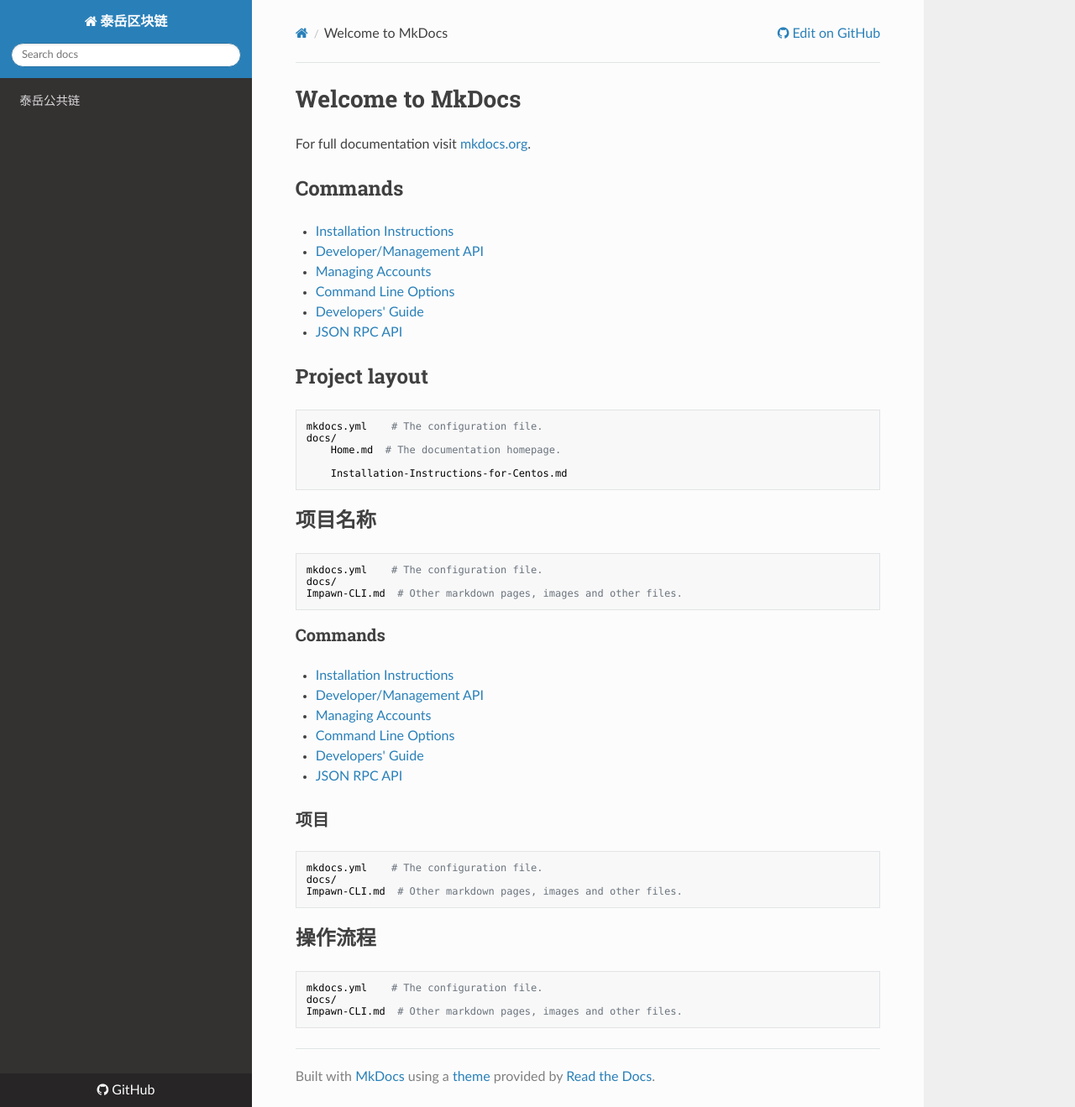
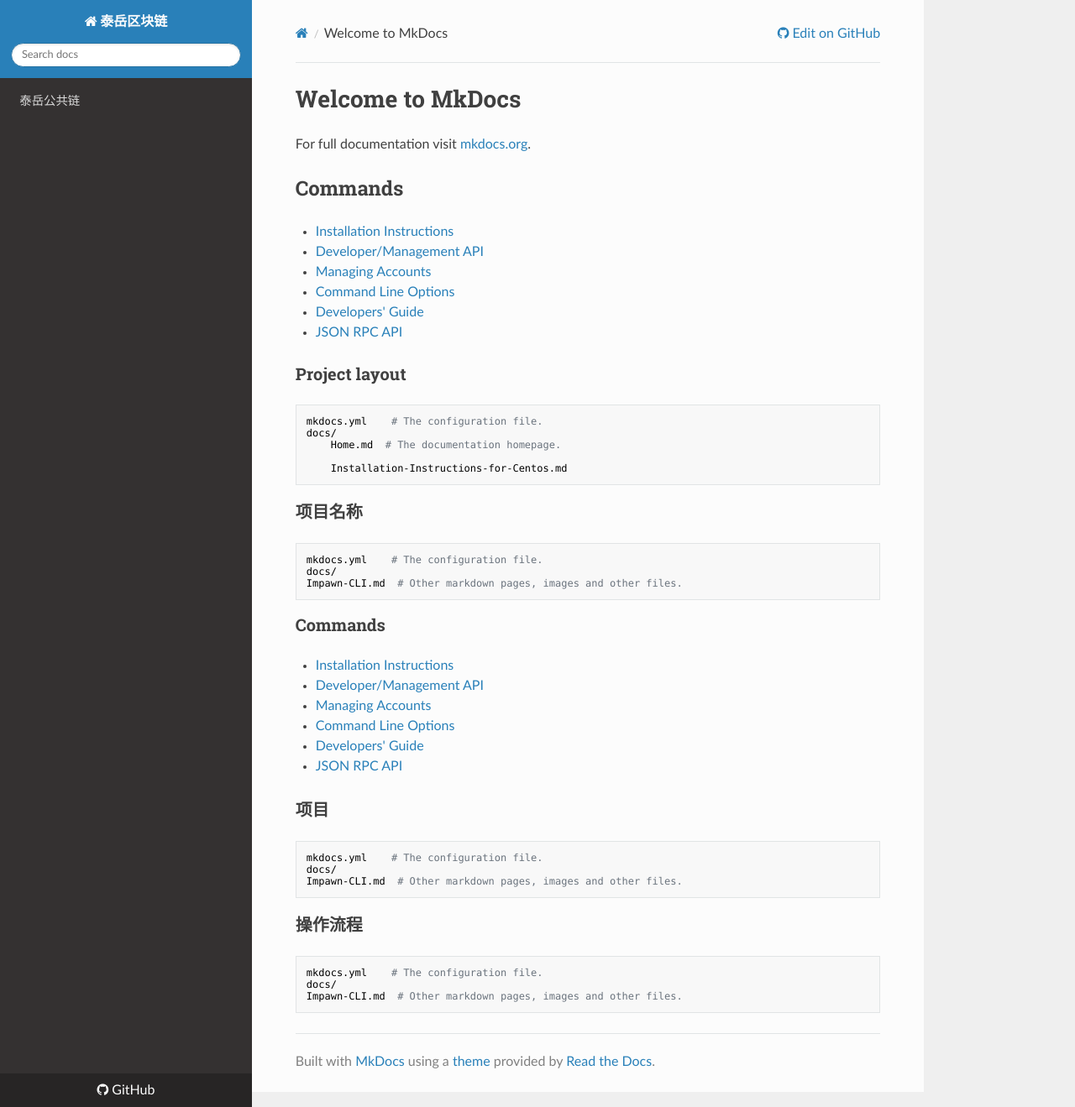
Before and after one commit to taiyuechain/docs, an MkDocs documentation site: the page built from docs/index.md, in a window 1280 px wide and 1319 px high. Shown: the whole window at 84% size. Built offline with MkDocs 1.6.1, drawn with Linux system fonts in a browser that asks for light colours; nearby versions of some CDN libraries.

```diff
--- a/docs/index.md
+++ b/docs/index.md
@@ -12,7 +12,7 @@
 * [Developers' Guide](https://github.com/taiyuechain/taipublicchain/wiki/Developers-Guide)
 * [JSON RPC API](https://github.com/taiyuechain/taipublicchain/wiki/RPC-API)
 
-## Project layout
+### Project layout
 
     mkdocs.yml    # The configuration file.
     docs/
@@ -20,7 +20,7 @@
 
 		Installation-Instructions-for-Centos.md
 
-## 项目名称
+### 项目名称
     mkdocs.yml    # The configuration file.
     docs/
     Impawn-CLI.md  # Other markdown pages, images and other files.
@@ -36,7 +36,7 @@
     mkdocs.yml    # The configuration file.
     docs/
     Impawn-CLI.md  # Other markdown pages, images and other files.
-##操作流程
+###操作流程
     mkdocs.yml    # The configuration file.
     docs/
     Impawn-CLI.md  # Other markdown pages, images and other files.
```
Also changed, not shown: docs/TaiYueChain.md (+2 -2 lines).
